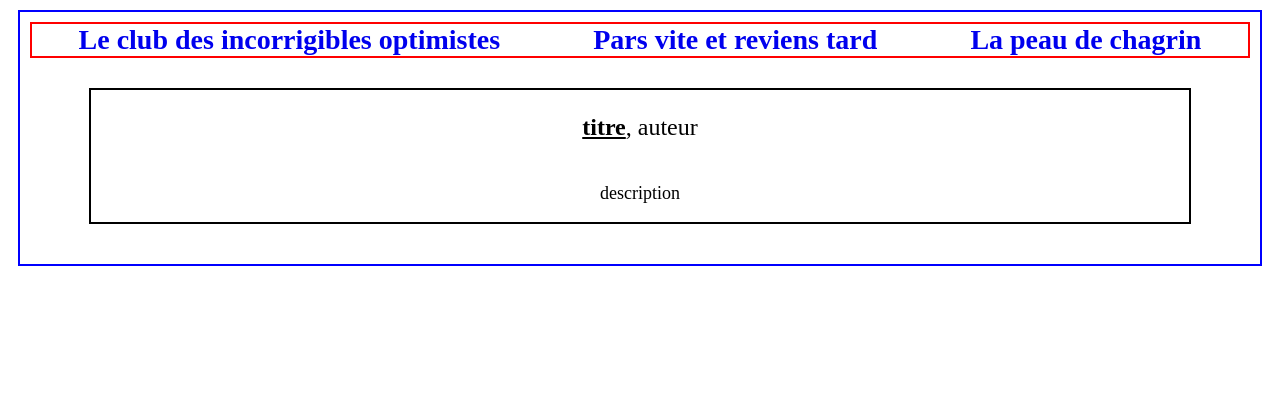
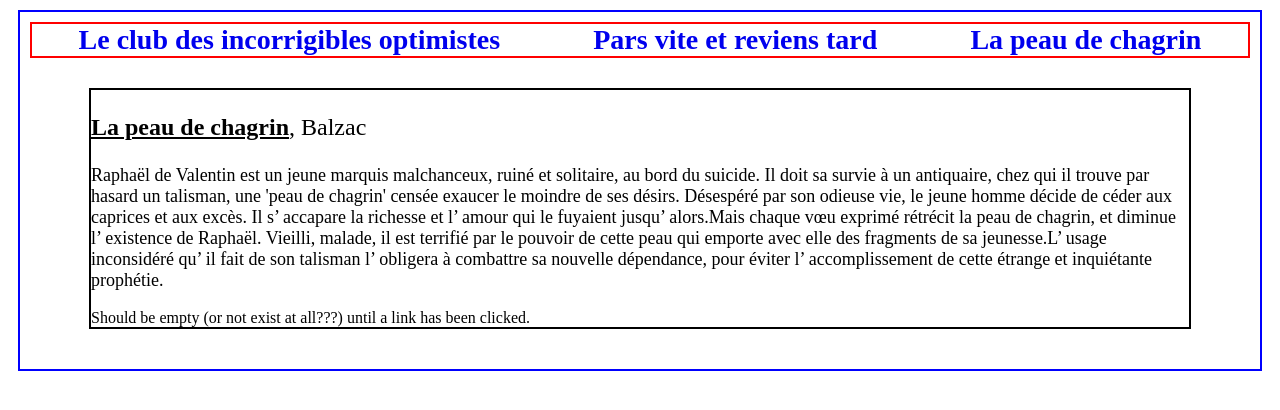
Before and after one commit to 0xKubitus/2022-08-03_React_Dynamic-Routing, a React (Create React App) app: page /book/la-peau-de-chagrin in a window 1280 px wide. Shown: the top 410 px of the page. Built offline with nearby package versions, Linux system fonts and the light colour scheme.

Commit message:
training finished

```diff
--- a/src/components/Book/index.jsx
+++ b/src/components/Book/index.jsx
@@ -6,20 +6,26 @@
 
 const Book = () => {
   const { bookSlug } = useParams();
-
   // Par défaut, j'indique que nous n'avons pas de livre sélectionné.
   const [currentBook, setCurrentBook] = useState(undefined);
 
   // Dès que le composant est monté ou que l'URL change, j'appelle setCurrentBook en lui passant le livre, grâce au useEffect().
   useEffect(() => {
     const foundBook = books.find((book) => book.slug === bookSlug);
+    console.log(foundBook)
     setCurrentBook(foundBook);
   }, [bookSlug])
 
-// Si currentBook n'est pas undefined, alors je retourne le contenu du livre.
-// Sinon, je retourne un paragraphe d'erreur.
 
-  //const bookContent = currentBook !=== undefined ?
+  const bookContent = (book) => {
+    return (
+      <div className="real-book-content">
+        <p id="book-title"><b><u>{book.title}</u></b>, {book.author}</p>
+        <p id="book-desc">{book.description}</p>
+        Should be empty (or not exist at all???) until a link has been clicked.
+      </div>
+    )
+  }
 
 // Alors, si currentBook contient bien un livre, je renvoie toutes ses informations. Sinon je mets un message d'erreur. Cela nous permet par exemple de ne pas avoir de bug, dans le cas où l'utilisateur rentrerait lui-même une URL personnalisée.
 
@@ -40,8 +46,7 @@
       <div className="booklinks">{booksLinks}</div>
 
       <div className="book-content">
-        <p id="book-title"><b><u>titre</u></b>, auteur</p>
-        <p id="book-desc">description</p>
+        {currentBook ? bookContent(currentBook) : console.log("erreur")}
       </div>
     </div>
   )
--- a/src/components/Navbar/index.jsx
+++ b/src/components/Navbar/index.jsx
@@ -7,6 +7,7 @@
   return (
     <nav>
       <Routes>
+        <Route path="/" element={<Book />} />
         <Route path="/book/:bookSlug" element={<Book />} />
       </Routes>
     </nav>
```
